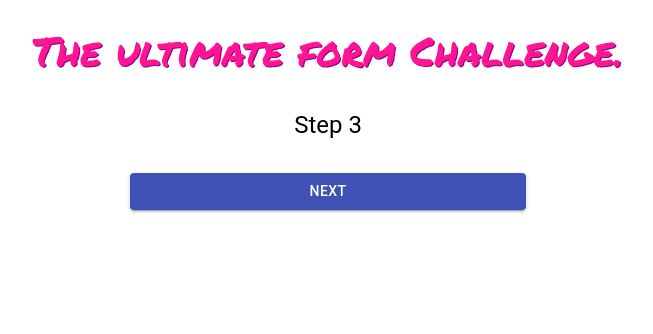
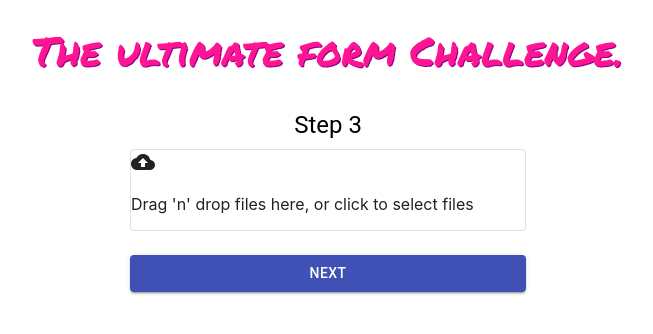
Before and after one commit to young8179/react_hook_form, a React (Create React App) app: page /step3 in a window 1280 px wide. Shown: the top 334 px of the page, without its empty margins (312-965 px from the left). Built offline with nearby package versions, Linux system fonts and the light colour scheme.

Commit message:
update File input

```diff
--- a/package.json
+++ b/package.json
@@ -14,6 +14,7 @@
     "react": "^17.0.1",
     "react-confetti": "^6.0.1",
     "react-dom": "^17.0.1",
+    "react-dropzone": "^11.3.1",
     "react-hook-form": "^6.15.4",
     "react-hook-form-resolvers": "0.0.1",
     "react-router-dom": "^5.2.0",
--- a/src/components/FileInput.js
+++ b/src/components/FileInput.js
@@ -1,4 +1,7 @@
+import { Paper } from '@material-ui/core'
+import { CloudUpload } from '@material-ui/icons'
 import React from 'react'
+import Dropzone from 'react-dropzone'
 import { Controller } from 'react-hook-form'
 
 
@@ -9,6 +12,18 @@ export default function FileInput({control, name}) {
             control={control}
             name={name}
             defaultValue={[]}
+            render={(onChange, onBlur, value) => (<>
+             <Dropzone onDrop={onChange}>
+                 {({ getRootProps, getInputProps}) => (
+                     <Paper variant="outlined" {...getRootProps()}>
+                         <CloudUpload />
+                         <input {...getInputProps()} name={name} onBlur={onBlur} />
+                         <p>Drag 'n' drop files here, or click to select files</p>
+                     </Paper>
+                 )}
+
+             </Dropzone>
+            </>)}
             >
 
         </Controller>
```
Also changed, not shown: 1 other file (tests, documents, lock files or other folders).
